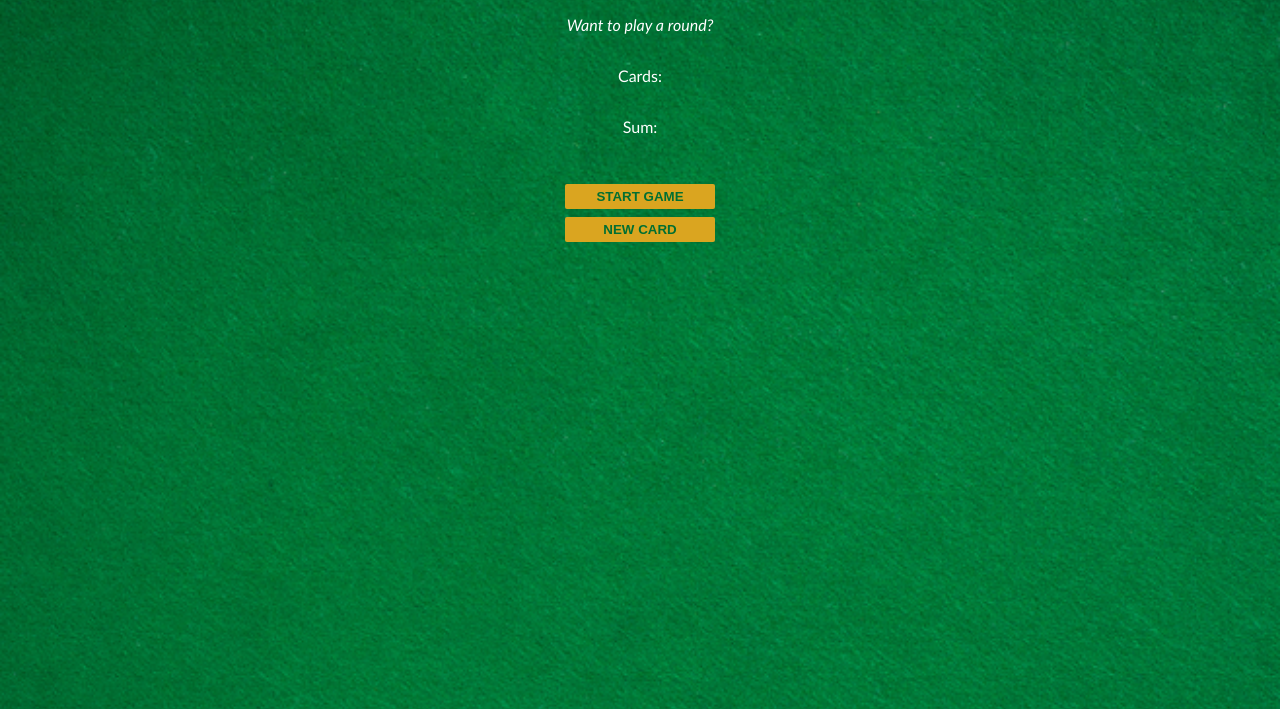
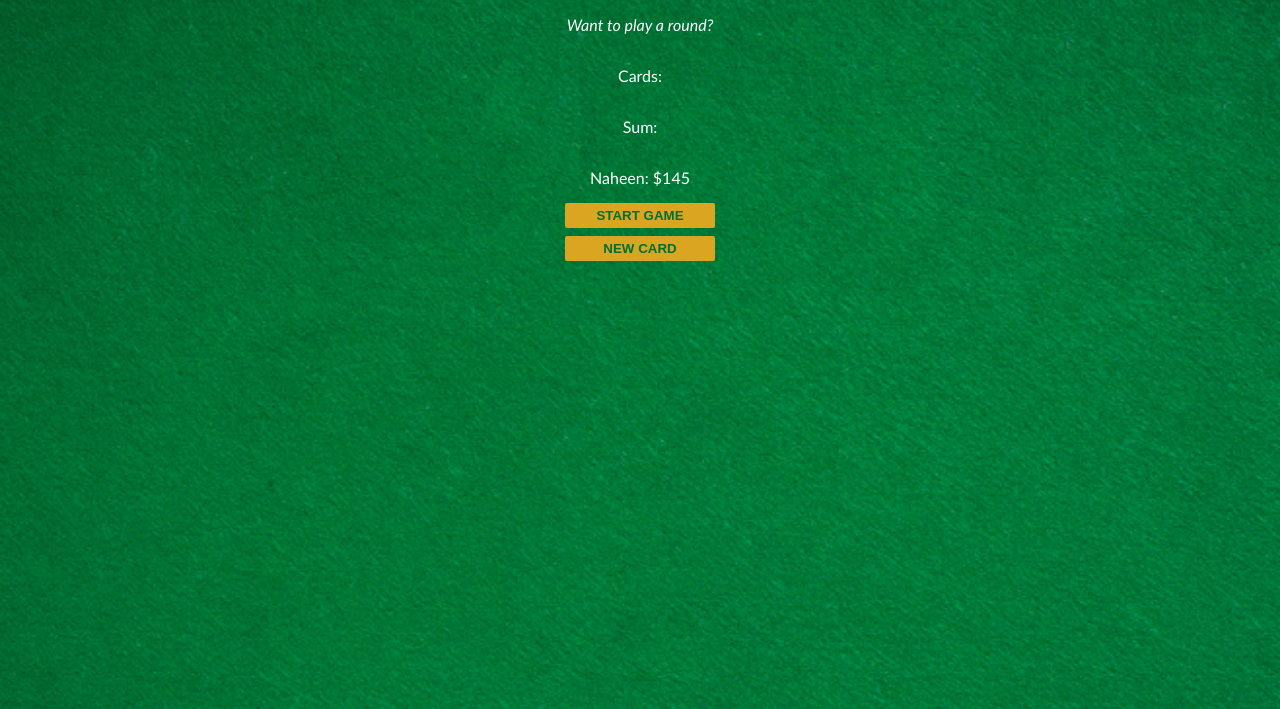
Before and after one commit to n4heen/scrimbaCourse, a plain HTML site: page module3/blackjack/index.html in a window 1280 px wide. Shown: the part 91-800 px from the top of the page. Drawn offline with Linux system fonts and the light colour scheme.

Commit message:
new commit

```diff
--- a/module3/blackjack/index.html
+++ b/module3/blackjack/index.html
@@ -15,7 +15,7 @@
     <p id="message-el">Want to play a round?</p>
     <p id="cards-el">Cards:</p>
     <p id="sum-el">Sum:</p>
-    <p id="greeting-el"></p>
+    <p id="player-el"></p>
     <button onclick="startGame()">START GAME</button>
     <button onclick="newCard()">NEW CARD</button>
 </body>
--- a/module3/blackjack/index.js
+++ b/module3/blackjack/index.js
@@ -1,4 +1,7 @@
-
+let player = {
+    name: "Naheen",
+    chips: 145
+}
 let cards = []
 let sum = 0
 let hasBlackJack = false
@@ -7,7 +10,9 @@ let message = ""
 let messageEl = document.querySelector("#message-el")
 let sumEl = document.querySelector("#sum-el")
 let cardsEl = document.querySelector("#cards-el")
+let playerEl = document.querySelector("#player-el")
 
+playerEl.textContent = player.name + ": " + "$" + player.chips
 
 
 function getRandomCard() {
@@ -29,7 +34,7 @@ function startGame() {
     cards = [firstCard, secondCard]
     sum = firstCard + secondCard
     isAlive = true
-renderGame()
+    renderGame()
 }
 
 function renderGame() {
@@ -56,7 +61,9 @@ function renderGame() {
 
 function newCard() {
     let drawCard = getRandomCard()
-    sum = sum + drawCard
-    cards.push(drawCard)
-    renderGame()
+    if (isAlive && hasBlackJack === false) {
+        sum = sum + drawCard
+        cards.push(drawCard)
+        renderGame()
+    }
 }
```
